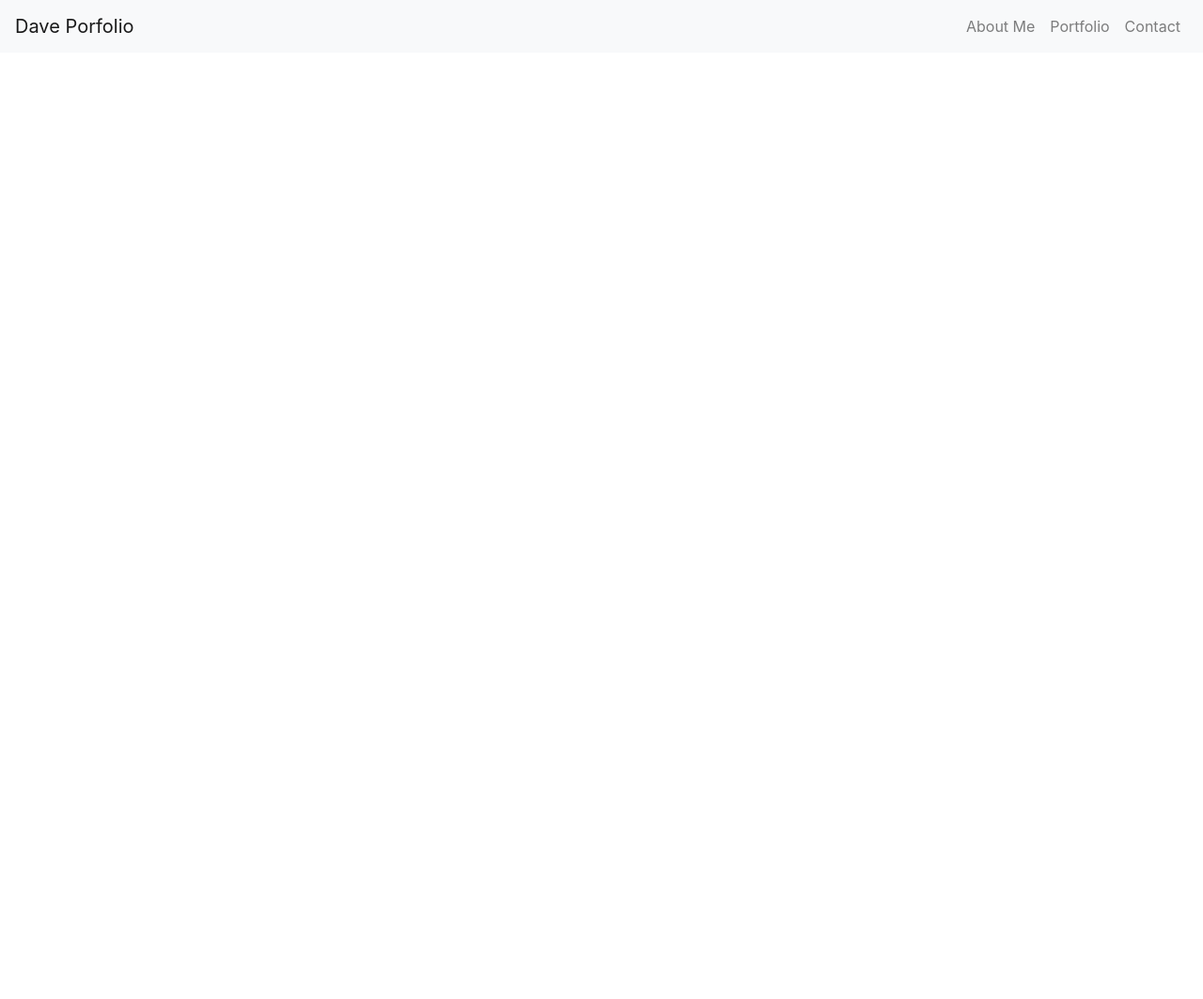
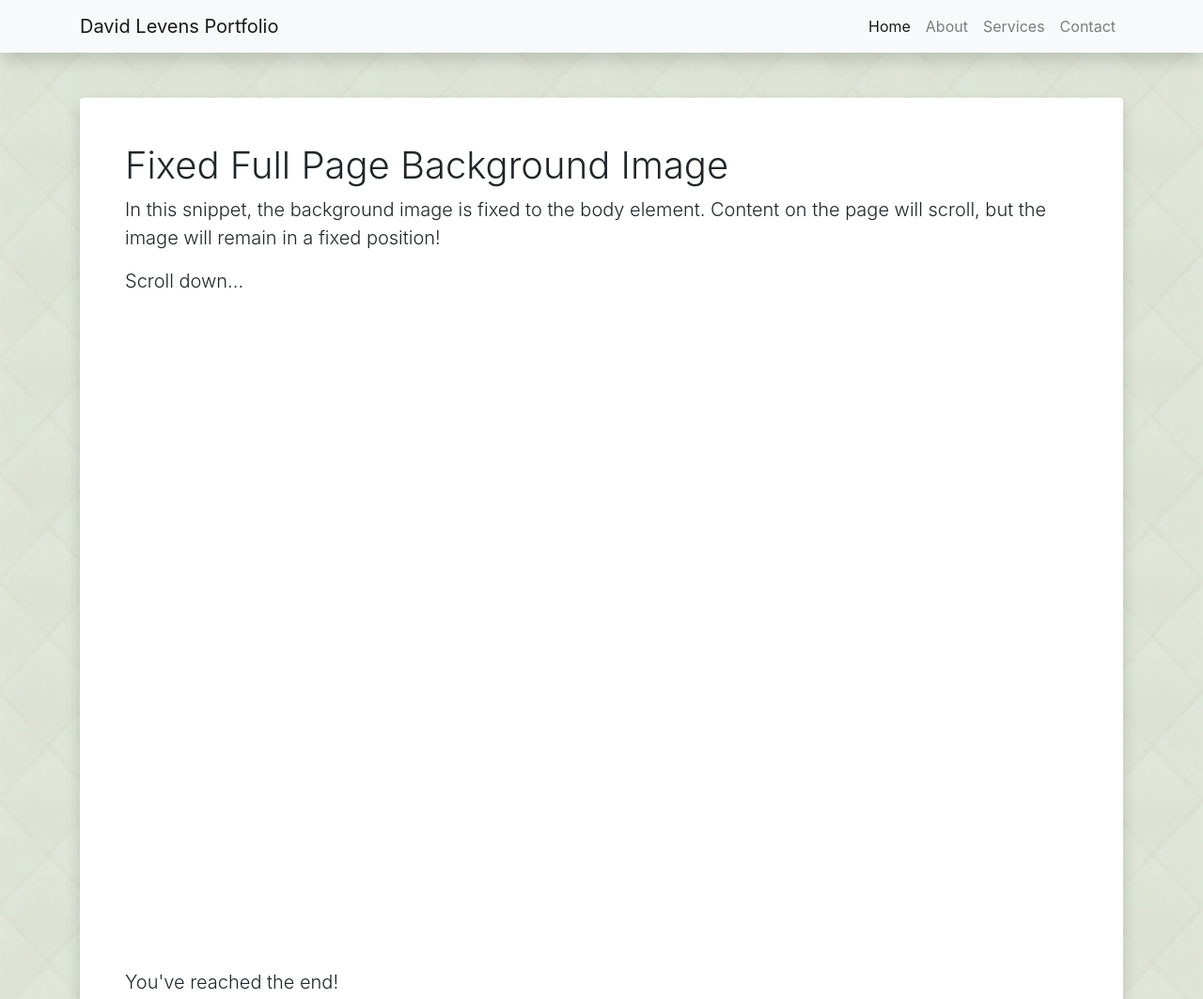
Before and after one commit to Davidlevens/Bootstrap-Portfolio, a plain HTML site: page index.html in a window 1280 px wide. Shown: the top 1063 px of the page at 94% size. Before the commit the page ends 800 px from the top, so only its background shows below. Drawn offline with nearby package versions, Linux system fonts and the light colour scheme.

Commit message:
New header wwith fullscreen image

```diff
--- /dev/null
+++ b/assets/css/style.css
@@ -0,0 +1,7 @@
+body {
+  background: url('../images/beige-tiles.png') no-repeat center center fixed;
+  -webkit-background-size: cover;
+  -moz-background-size: cover;
+  background-size: cover;
+  -o-background-size: cover;
+}
--- a/index.html
+++ b/index.html
@@ -8,12 +8,54 @@
         integrity="sha384-ggOyR0iXCbMQv3Xipma34MD+dH/1fQ784/j6cY/iJTQUOhcWr7x9JvoRxT2MZw1T" crossorigin="anonymous">
 
     <meta name="viewport" content="width=device-width, initial-scale=1, shrink-to-fit=no">
+    <link rel="stylesheet" href="assets/css/style.css">
 </head>
 
 <body>
-        <nav class="navbar navbar-expand-lg navbar-light bg-light ">
+
+        <nav class="navbar navbar-expand-lg navbar-light bg-light static-top mb-5 shadow">
+                <div class="container">
+                  <a class="navbar-brand" href="#">David Levens Portfolio</a>
+                  <button class="navbar-toggler" type="button" data-toggle="collapse" data-target="#navbarResponsive" aria-controls="navbarResponsive" aria-expanded="false" aria-label="Toggle navigation">
+                        <span class="navbar-toggler-icon"></span>
+                      </button>
+                  <div class="collapse navbar-collapse" id="navbarResponsive">
+                    <ul class="navbar-nav ml-auto">
+                      <li class="nav-item active">
+                        <a class="nav-link" href="#">Home
+                              <span class="sr-only">(current)</span>
+                            </a>
+                      </li>
+                      <li class="nav-item">
+                        <a class="nav-link" href="#">About</a>
+                      </li>
+                      <li class="nav-item">
+                        <a class="nav-link" href="#">Services</a>
+                      </li>
+                      <li class="nav-item">
+                        <a class="nav-link" href="#">Contact</a>
+                      </li>
+                    </ul>
+                  </div>
+                </div>
+              </nav>
+
+              <!-- Page Content -->
+              <div class="container">
+                <div class="card border-0 shadow my-5">
+                  <div class="card-body p-5">
+                    <h1 class="font-weight-light">Fixed Full Page Background Image</h1>
+                    <p class="lead">In this snippet, the background image is fixed to the body element. Content on the page will scroll, but the image will remain in a fixed position!</p>
+                    <p class="lead">Scroll down...</p>
+                    <div style="height: 700px"></div>
+                    <p class="lead mb-0">You've reached the end!</p>
+                  </div>
+                </div>
+              </div>
+    <!-- <nav class="navbar navbar-expand-lg navbar-light bg-light ">
         <a class="navbar-brand" href="#">Dave Porfolio</a>
-                <button class="navbar-toggler" type="button" data-toggle="collapse" data-target="#navbarNavAltMarkup" aria-controls="navbarNavAltMarkup" aria-expanded="false" aria-label="Toggle navigation">
+        <button class="navbar-toggler" type="button" data-toggle="collapse" data-target="#navbarNavAltMarkup"
+            aria-controls="navbarNavAltMarkup" aria-expanded="false" aria-label="Toggle navigation">
             <span class="navbar-toggler-icon"></span>
         </button>
         <div class="collapse navbar-collapse justify-content-end" id="navbarNavAltMarkup">
@@ -24,28 +66,18 @@
             </div>
         </div>
     </nav>
-    <!-- <div class="container">
-        <div class="row">
-                    <h1 class="header">Header</h1>
-                </div>
-            </div>
-            <div class="col">
-              <ul class="nav justify-content-center">
-                <li class="nav-item">
-                    <a class="nav-link active" href="#">Active</a>
-                </li>
-                <li class="nav-item">
-                    <a class="nav-link" href="#">Link</a>
-                </li>
-                <li class="nav-item">
-                    <a class="nav-link" href="#">Link</a>
-                </li>
-            </ul>
-        </div>
+    <div class="container">
+            <h2>Image</h2>
+            <p>The .img-fluid class makes the image scale nicely to the parent element (resize the browser window to see the effect):</p>
+            <img class="img-fluid" src="assets/images/beige-tiles.png" alt="beige-tiles" width="" height="345">
           </div> -->
 
-    <script src="https://code.jquery.com/jquery-3.3.1.slim.min.js" integrity="sha384-q8i/X+965DzO0rT7abK41JStQIAqVgRVzpbzo5smXKp4YfRvH+8abtTE1Pi6jizo" crossorigin="anonymous"></script>
-<script src="https://cdnjs.cloudflare.com/ajax/libs/popper.js/1.14.7/umd/popper.min.js" integrity="sha384-UO2eT0CpHqdSJQ6hJty5KVphtPhzWj9WO1clHTMGa3JDZwrnQq4sF86dIHNDz0W1" crossorigin="anonymous"></script>
+    <script src="https://code.jquery.com/jquery-3.3.1.slim.min.js"
+        integrity="sha384-q8i/X+965DzO0rT7abK41JStQIAqVgRVzpbzo5smXKp4YfRvH+8abtTE1Pi6jizo"
+        crossorigin="anonymous"></script>
+    <script src="https://cdnjs.cloudflare.com/ajax/libs/popper.js/1.14.7/umd/popper.min.js"
+        integrity="sha384-UO2eT0CpHqdSJQ6hJty5KVphtPhzWj9WO1clHTMGa3JDZwrnQq4sF86dIHNDz0W1"
+        crossorigin="anonymous"></script>
 
     <script src="https://stackpath.bootstrapcdn.com/bootstrap/4.3.1/js/bootstrap.min.js"
         integrity="sha384-JjSmVgyd0p3pXB1rRibZUAYoIIy6OrQ6VrjIEaFf/nJGzIxFDsf4x0xIM+B07jRM"
```
Also changed, not shown: assets/images/basin-de-thau-7-1462870.jpg (added), assets/images/beige-tiles.png (added), assets/images/brushed.png (added), assets/images/daveportfolio2.jpg (added), assets/images/norwegian-sunrise-1310469.jpg (added), assets/images/sunrise-1371952.jpg (added), assets/images/sunrise-3-1387471.jpg (added), assets/images/sunrise-4-1387467.jpg (added), assets/images/sunshine-1377661.jpg (added), 2 other files. Lines whose indentation alone changed are shown as unchanged.
